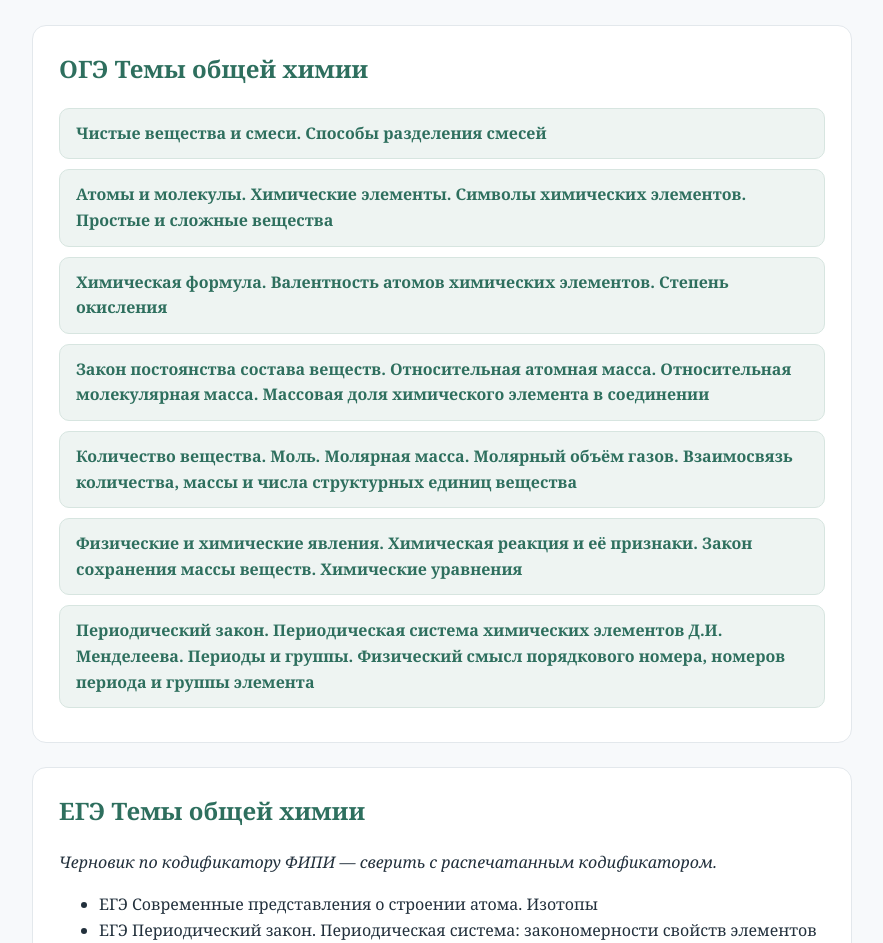
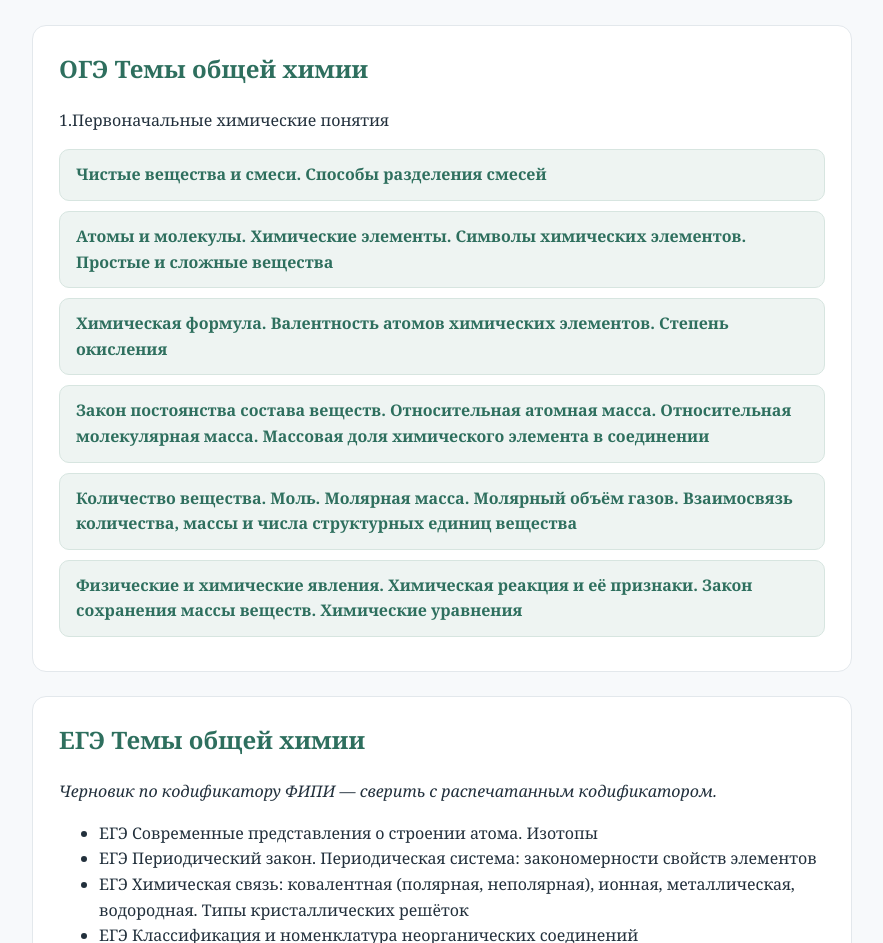
Before and after one commit to Shio-Wp993/chemcourse, a plain HTML site: page obshchaya-himiya.html in a window 1280 px wide. Shown: the part 339-1282 px from the top of the page, without its empty margins (198-1081 px from the left). Drawn offline with Linux system fonts and the light colour scheme.

Commit message:
Update obshchaya-himiya.html

```diff
--- a/obshchaya-himiya.html
+++ b/obshchaya-himiya.html
@@ -28,8 +28,10 @@
   </section>
 
   <!-- OGE -->
-  <section class="block">
+
+ <div class="block">
   <h2><span class="badge badge-oge">ОГЭ</span> Темы общей химии</h2>
+  <p>1.Первоначальные химические понятия</p>
   <ul class="menu">
    <li><a href="tema1_1.html"> Чистые вещества и смеси. Способы разделения смесей</a></li>
    <li><a href="tema1_2.html"> Атомы и молекулы. Химические элементы. Символы химических элементов. Простые и сложные вещества</a></li>
@@ -37,9 +39,8 @@
    <li><a href="tema1_4.html"> Закон постоянства состава веществ. Относительная атомная масса. Относительная молекулярная масса. Массовая доля химического элемента в соединении</a></li>
    <li><a href="tema1_5.html"> Количество вещества. Моль. Молярная масса. Молярный объём газов. Взаимосвязь количества, массы и числа структурных единиц вещества</a></li>
    <li><a href="tema1_6.html"> Физические и химические явления. Химическая реакция и её признаки. Закон сохранения массы веществ. Химические уравнения</a></li>
-  <li><a href="tema2_1.html"> Периодический закон. Периодическая система химических элементов Д.И. Менделеева. Периоды и группы. Физический смысл порядкового номера, номеров периода и группы элемента</a></li>
 </ul>
-  </section>
+ </div>
 
   <!-- EGE -->
   <section class="block">
```
Lines whose indentation alone changed are shown as unchanged.
